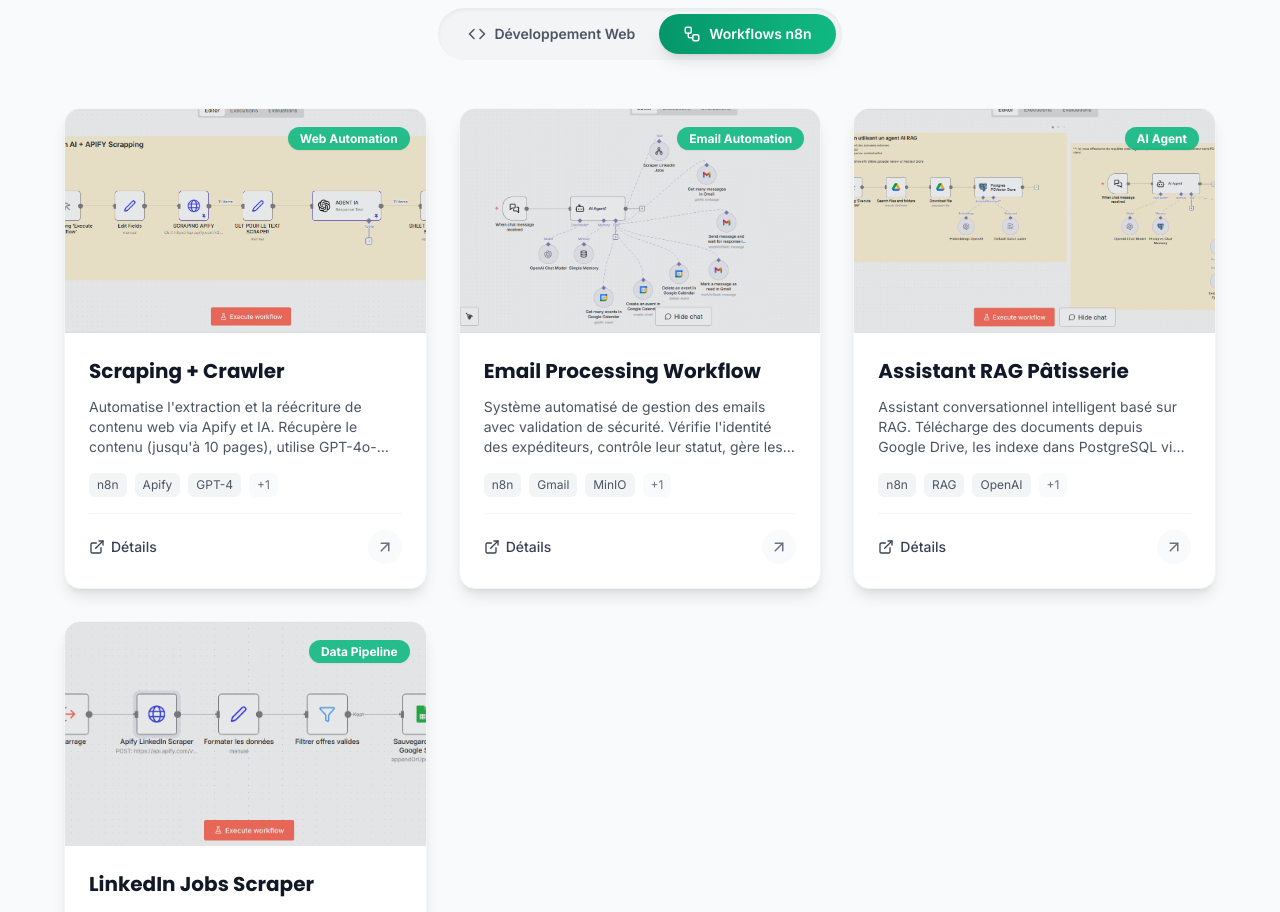
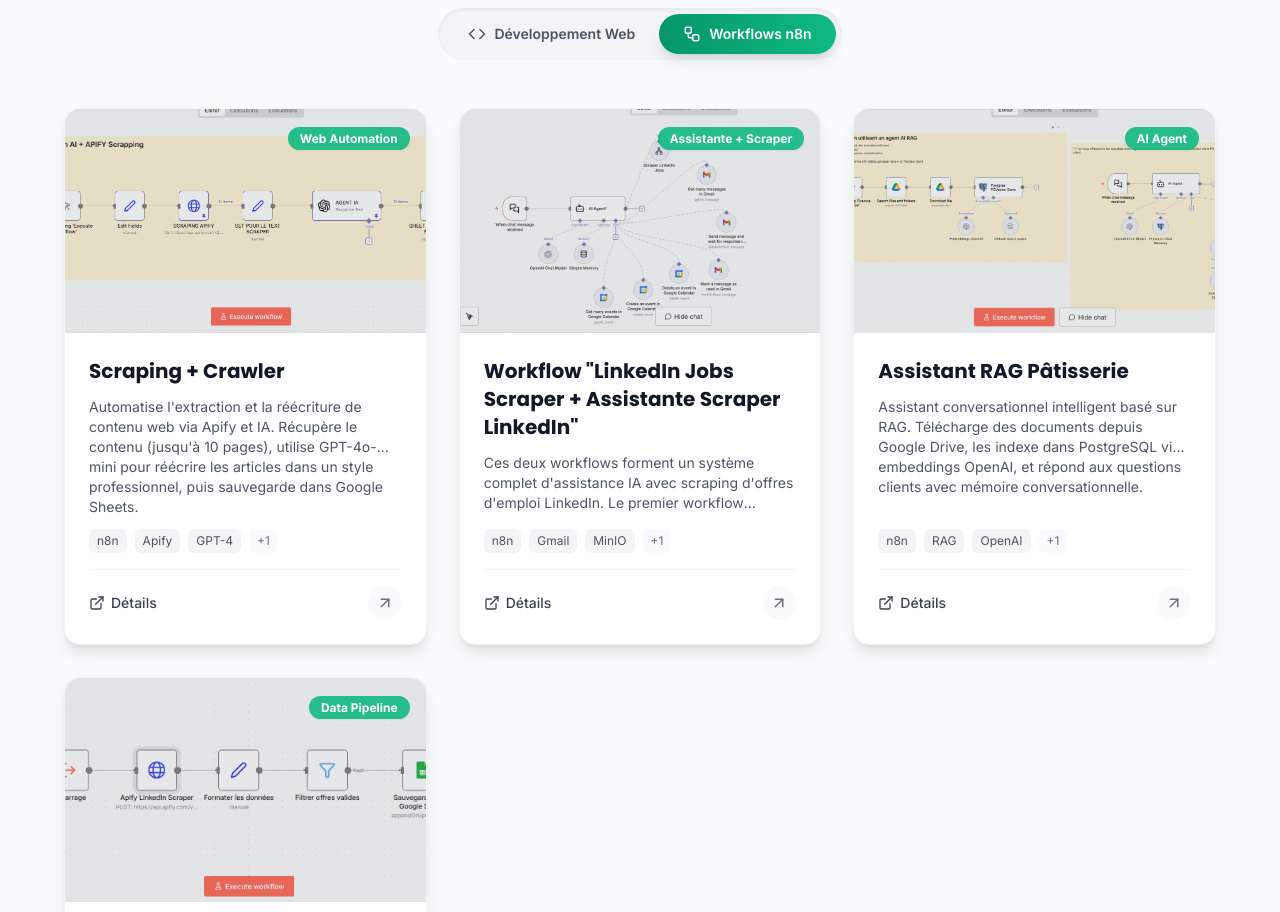
Before and after one commit to IJwesley601/israeljohnwesley, a React (Vite) app: page / in a window 1280 px wide. Shown: the part 2760-3672 px from the top of the page. Built offline with nearby package versions, Linux system fonts and the light colour scheme.

Commit message:
modifi farany

```diff
--- a/src/data/projects.ts
+++ b/src/data/projects.ts
@@ -85,10 +85,10 @@
     },
     {
         id: 7,
-        title: 'Email Processing Workflow',
+        title: 'Workflow "LinkedIn Jobs Scraper + Assistante Scraper LinkedIn" ',
         type: 'automation',
-        category: 'Email Automation',
-        description: 'Système automatisé de gestion des emails avec validation de sécurité. Vérifie l\'identité des expéditeurs, contrôle leur statut, gère les pièces jointes (conversion, upload MinIO), et les liens Google Drive.',
+        category: 'Assistante + Scraper',
+        description: `Ces deux workflows forment un système complet d'assistance IA avec scraping d'offres d'emploi LinkedIn. Le premier workflow ("LinkedIn Jobs Scraper") extrait automatiquement les offres d'emploi via l'API Apify selon des critères de poste et localisation, formate les données (titre, entreprise, salaire, description) et les sauvegarde dans Google Sheets. Le second workflow ("Assistante Scraper LinkedIn") sert d'interface conversationnelle qui orchestre le premier en plus de gérer le calendrier Google et les emails Gmail. L'utilisateur peut demander à l'assistant de rechercher des offres d'emploi via une conversation naturelle, et le système déclenche automatiquement le scraping avec les paramètres appropriés.`,
         image: n8n1,
         tags: ['n8n', 'Gmail', 'MinIO', 'Security'],
     },
```
